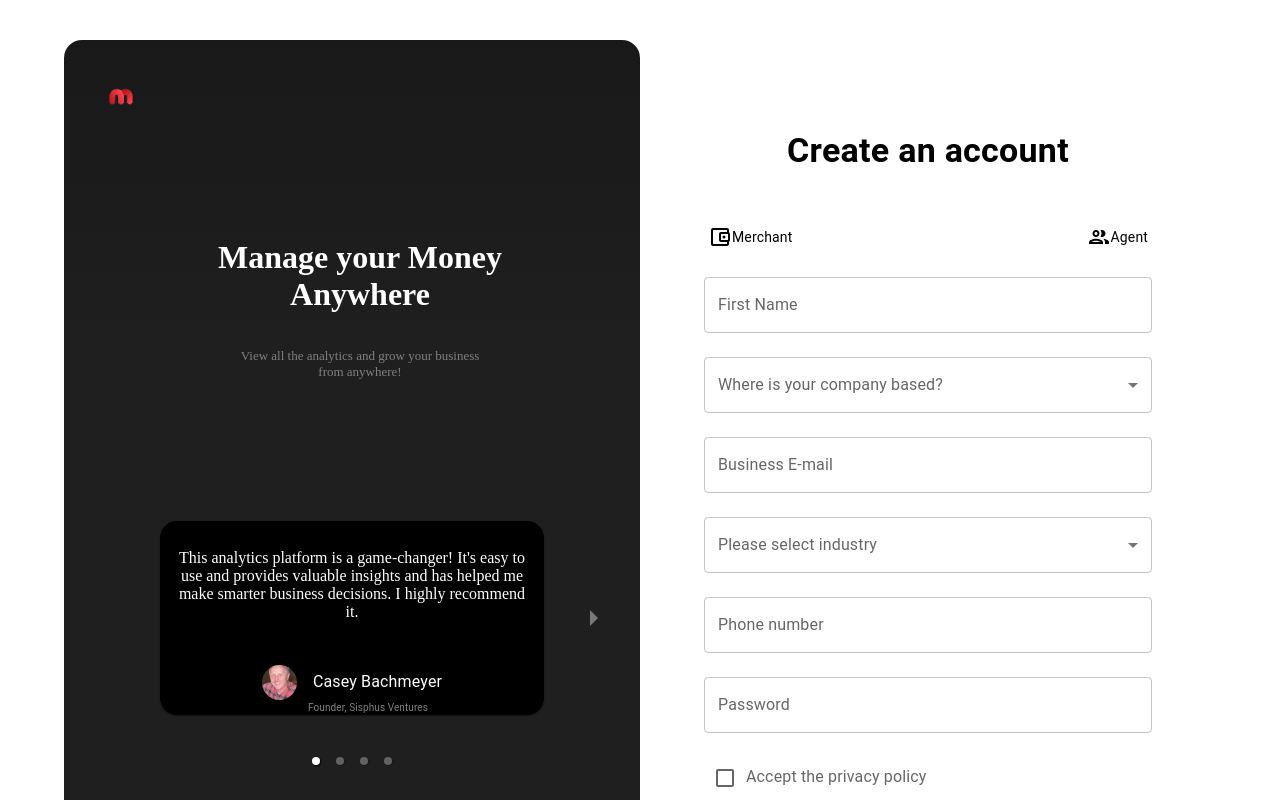
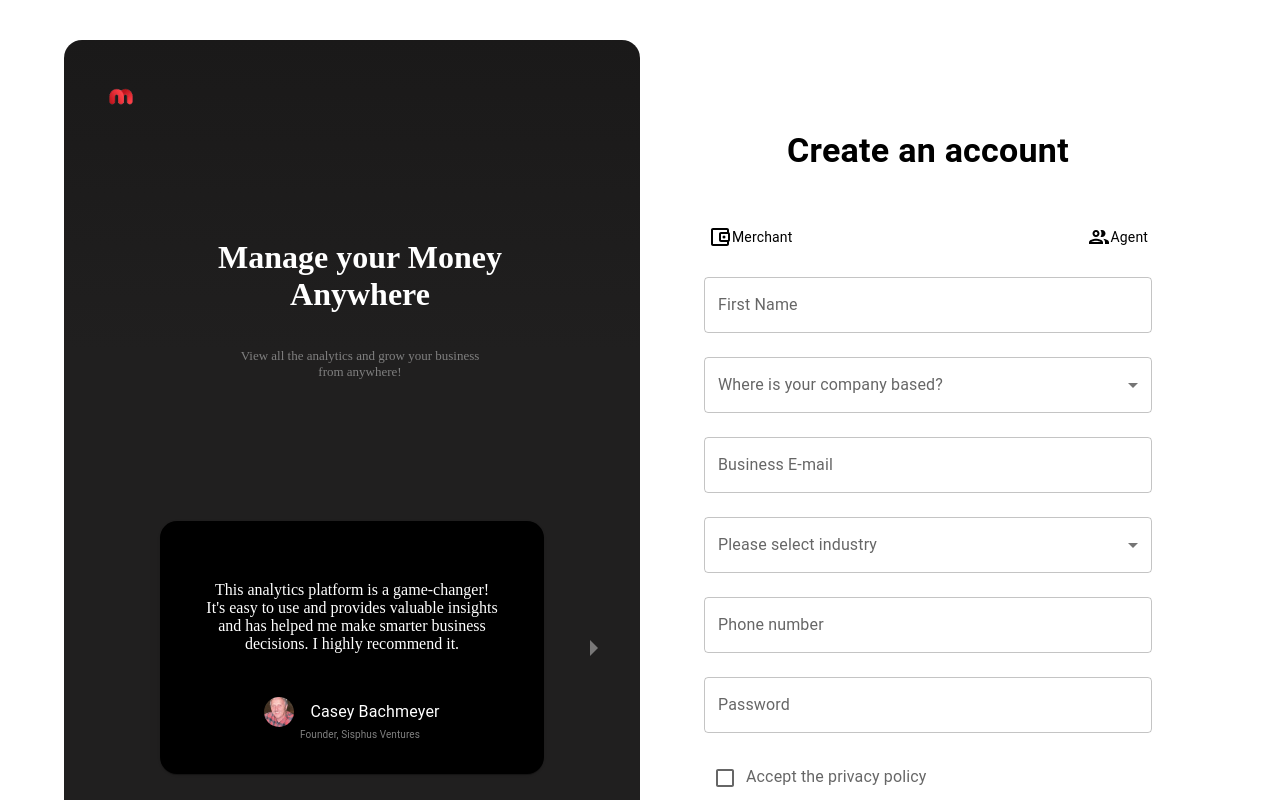
Before and after one commit to Abhishekve-003/Work-Folic, a React (Create React App) app: page / in a window 1280 px wide. Shown: the top 800 px of the page. Built offline with nearby package versions, Linux system fonts and the light colour scheme.

Commit message:
Update TestimonialSlider.js

```diff
--- a/src/components/TestimonialSlider.js
+++ b/src/components/TestimonialSlider.js
@@ -43,6 +43,7 @@ const TestimonialSlider = () => {
             flexDirection: "column",
             alignItems: "center",
             justifyContent: "center",
+             padding:"2rem"
           }}
         >
           <Box sx={{ padding: "12px", textAlign: "center" }}>
@@ -61,15 +62,15 @@ const TestimonialSlider = () => {
                 src={image}
                 alt={testimonial.author}
                 sx={{
-                  width: 35,
-                  height: 35,
+                  width: 30,
+                  height: 30,
                   marginRight: "1rem",
                 }}
               />
               <Typography variant="body1">{testimonial.author}</Typography>
             </div>
             <Typography
-              sx={{ color: "gray", fontSize: "x-small" , marginRight:"-2rem"}}
+              sx={{ color: "gray", fontSize: "x-small" , marginRight:"-1rem"}}
               variant="body1"
               color="textSecondary"
             >
```
